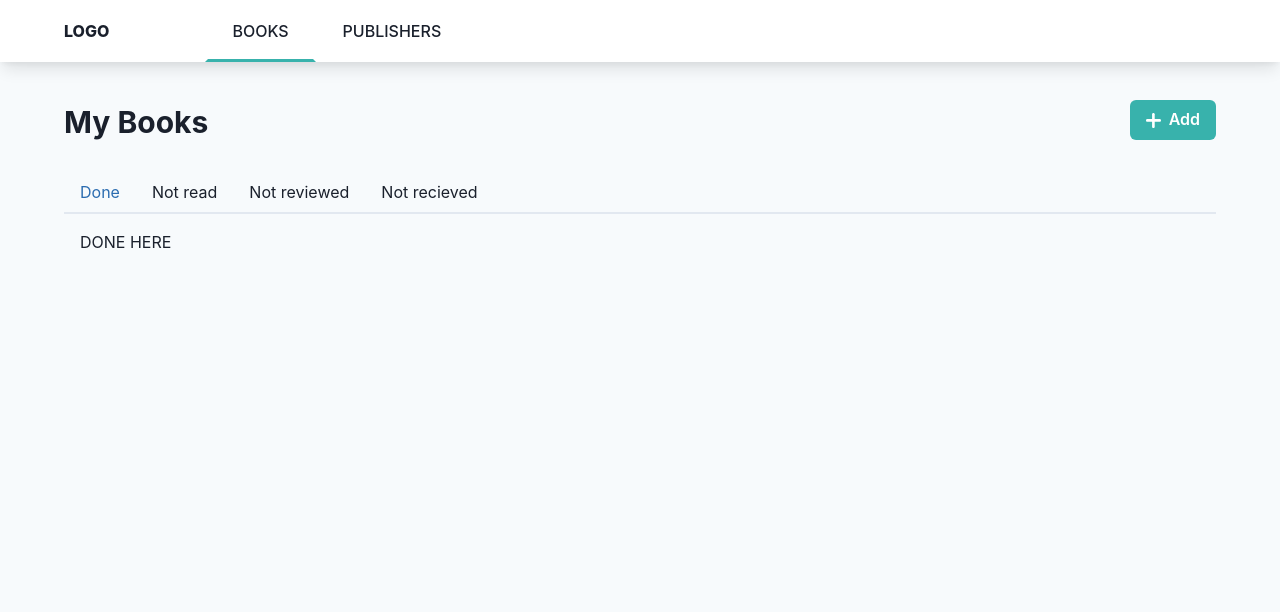
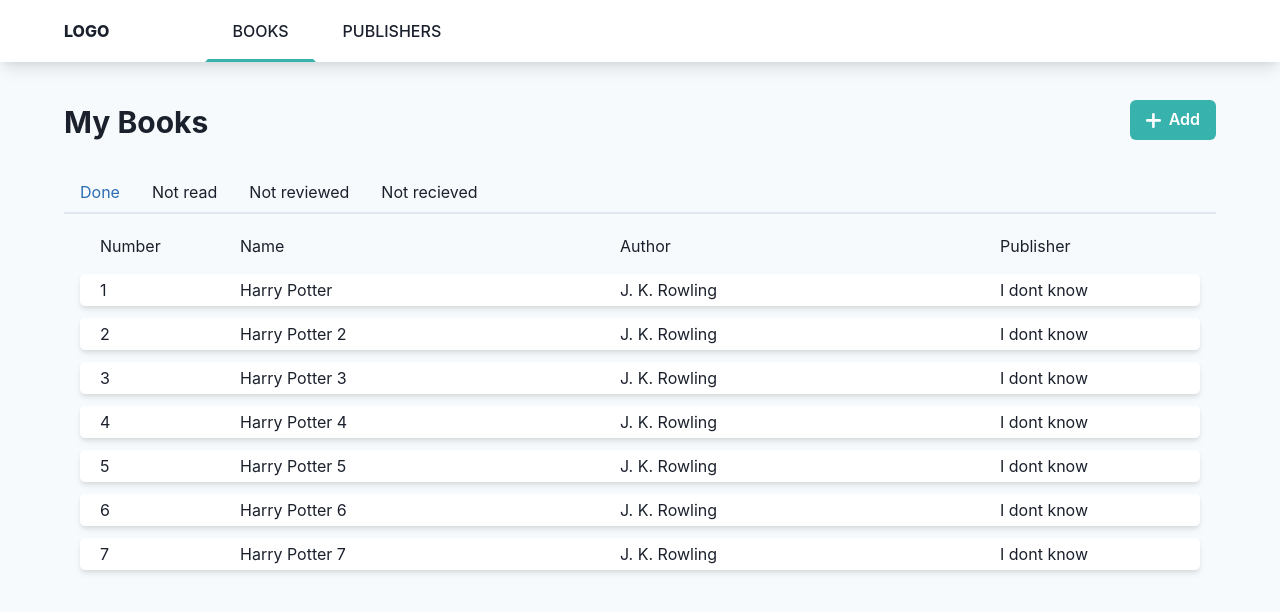
Before and after one commit to WPaczula/booksoverhoes, a Next.js app: page / in a window 1280 px wide. Shown: the top 612 px of the page. Built offline with nearby package versions, Linux system fonts and the light colour scheme.

Commit message:
feat: Add done list to the main page

```diff
--- a/pages/index.tsx
+++ b/pages/index.tsx
@@ -1,7 +1,22 @@
 import React from 'react';
 import Head from 'next/head';
-import { Button, Flex, Heading, Tab, TabList, TabPanel, TabPanels, Tabs, Text } from '@chakra-ui/react';
+import { Button, Box, Flex, Heading, Tab, TabList, TabPanel, TabPanels, Tabs, Text } from '@chakra-ui/react';
 import Image from 'next/image';
+
+interface Props {
+  children: React.ReactNode;
+  index: number;
+};
+
+const ratio = ["1 1 5em", "5 1 5em", "5 1 5em", "3 1 2em"];
+const Item = ({ children, index }: Props) => <Text px="5" py="1" textAlign="left" flex={ratio[index]}>{children}</Text>;
+
+const ListHeader = () => <Flex direction="row">{['Number', 'Name', 'Author', 'Publisher'].map((item, index) => <Item index={index}>{item}</Item>)}</Flex>;
+
+interface ListItemProps {
+  data: Array<any>;
+}
+const ListItem = ({ data }: ListItemProps) => <Box my="3" background="white" boxShadow="md" borderRadius="5"><Flex direction="row">{data.map((item, index) => <Item index={index}>{item}</Item>)}</Flex></Box>;
 
 const Home = () => (
   <>
@@ -11,7 +26,6 @@ const Home = () => (
     <Flex direction="column" width="100%">
       <Flex direction="row" justifyContent="space-between" alignItems="flex-end">
         <Heading as="h1" fontSize={{ base: '2xl', md: "3xl"}}>
-
           My Books
         </Heading>
         <Button>
@@ -28,7 +42,14 @@ const Home = () => (
         </TabList>
         <TabPanels>
           <TabPanel>
-            DONE HERE
+            <ListHeader />
+            <ListItem data={['1', 'Harry Potter', 'J. K. Rowling', 'I dont know']} />
+            <ListItem data={['2', 'Harry Potter 2', 'J. K. Rowling', 'I dont know']} />
+            <ListItem data={['3', 'Harry Potter 3', 'J. K. Rowling', 'I dont know']} />
+            <ListItem data={['4', 'Harry Potter 4', 'J. K. Rowling', 'I dont know']} />
+            <ListItem data={['5', 'Harry Potter 5', 'J. K. Rowling', 'I dont know']} />
+            <ListItem data={['6', 'Harry Potter 6', 'J. K. Rowling', 'I dont know']} />
+            <ListItem data={['7', 'Harry Potter 7', 'J. K. Rowling', 'I dont know']} />
           </TabPanel>
           <TabPanel>
             NOT READ HERE
```
